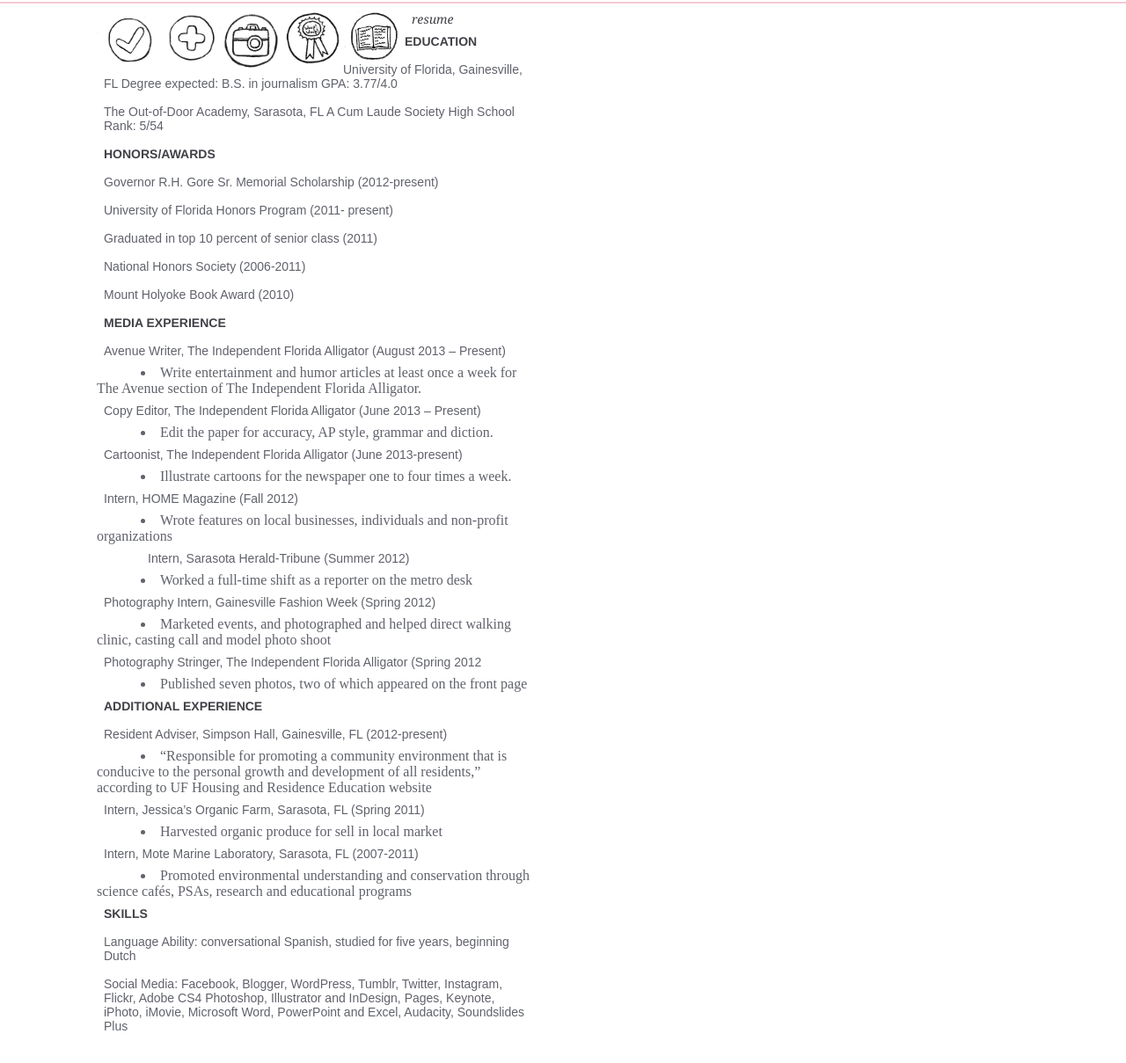
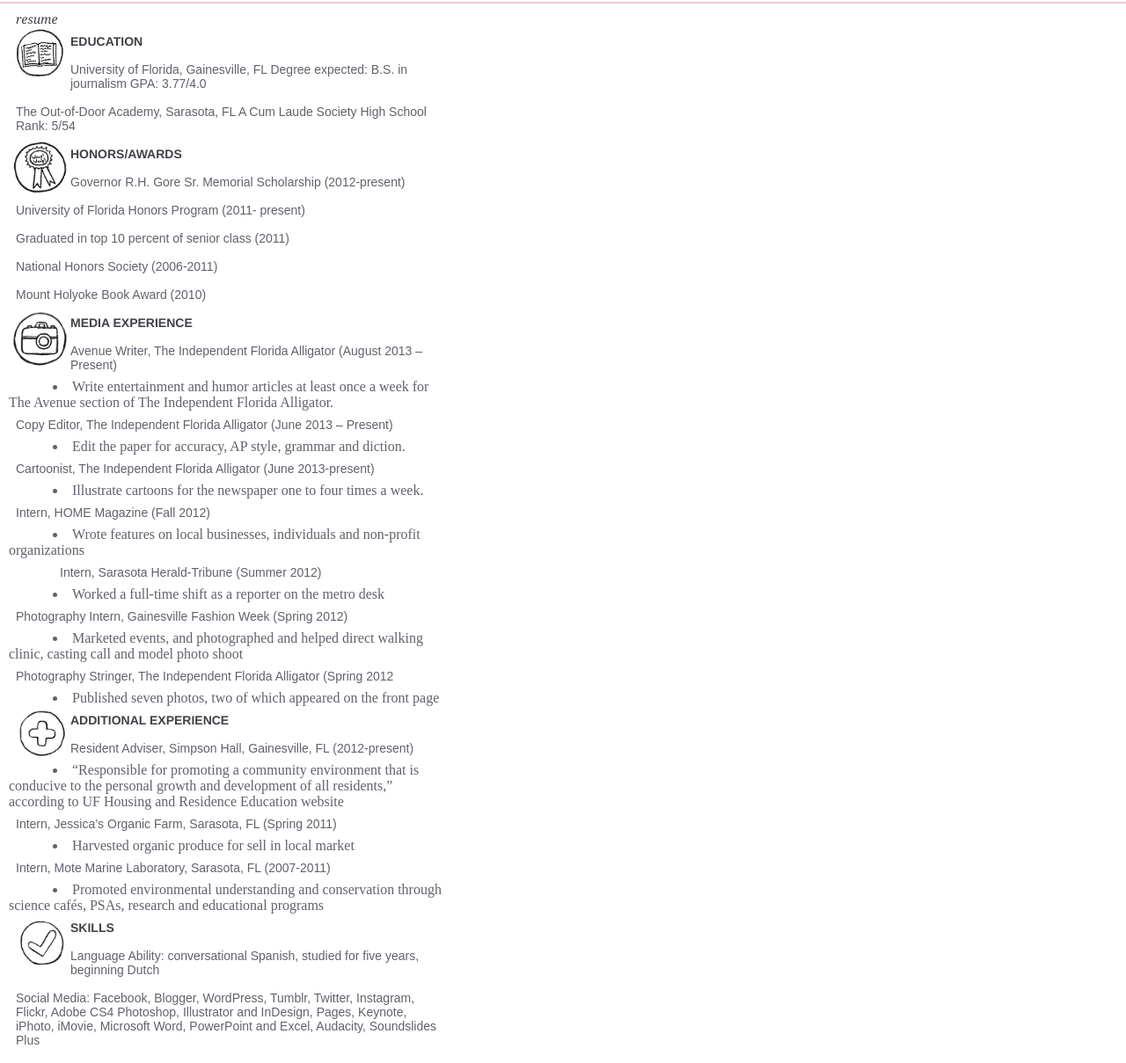
Before and after one commit to catadamson/catadamson.github.io, a plain HTML site: page resume.html in a window 1280 px wide. Shown: the part 82-1291 px from the top of the page at 88% size. Drawn offline with Linux system fonts and the light colour scheme.

Commit message:
personal website

```diff
--- a/css/resume.css
+++ b/css/resume.css
@@ -51,11 +51,11 @@ nav a:hover {
 
 div img{
     float:left;
+    margin-bottom:100;
 }
 
 div {
         width: 500px;
-        margin-left:100px;
 }
 
 article{
--- a/resume.html
+++ b/resume.html
@@ -26,18 +26,15 @@
 
 	            <article>
 
-                    <div id="icons">
 
-                        <img src="img/skills.jpg" width="70px" title="skills" alt="skills" />
-                        <img src="img/additional.jpg" width="70px" title="additional experience" alt="additional experience" />
-                        <img src="img/media.jpg" width="70px" title="media" alt="media" />
-                        <img src="img/awards.jpg" width="70px" title="awards" alt="awards" />
+
+
+                    <em>resume</em>
+
+                    <div id="education">
+
                         <img src="img/education.jpg" width="70px" title="education" alt="education" />
 
-                        </div>
-
-                    <div id="resume">
-                    <em>resume</em>
 
                     <h2>EDUCATION</h2>
 
@@ -48,6 +45,12 @@
                                 <p>The Out-of-Door Academy, Sarasota, FL
                                 A Cum Laude Society High School
                                 Rank: 5/54</p>
+                    </div>
+
+                    <div id="awards">
+
+                            <img src="img/awards.jpg" width="70px" title="awards" alt="awards" />
+
 
                    <h2>HONORS/AWARDS</h2>
 
@@ -56,6 +59,13 @@
                                    <p> Graduated in top 10 percent of senior class (2011)</p>
                                    <p> National Honors Society (2006-2011)</p>
                                    <p> Mount Holyoke Book Award (2010) </p>
+
+                    </div>
+
+                    <div id="media">
+
+                     <img src="img/media.jpg" width="70px" title="media" alt="media" />
+
 
                     <h2>MEDIA EXPERIENCE</h2>
 
@@ -73,9 +83,14 @@
                                 <li>Worked a full-time shift as a reporter on the metro desk </li>
                                 <p>Photography Intern, Gainesville Fashion Week (Spring 2012)</p>
                                 <li>Marketed events, and photographed and helped direct walking clinic, casting call and model photo shoot </li>
-                                <p>Photography Stringer, The Independent Florida Alligator (Spring 2012
+                                <p>Photography Stringer, The Independent Florida Alligator (Spring 2012</p>
                                 <li>Published seven photos, two of which appeared on the front page</li>
 
+                    </div>
+
+                    <div id="additional">
+
+                     <img src="img/additional.jpg" width="70px" title="additional experience" alt="additional experience" />
 
 
                     <h2>ADDITIONAL EXPERIENCE</h2>
@@ -87,10 +102,18 @@
                                 <p> Intern, Mote Marine Laboratory, Sarasota, FL (2007-2011)</p>
                                 <li> Promoted environmental understanding and conservation through science cafés, PSAs, research and educational programs </li>
 
+                    </div>
+
+                    <div id="skills">
+
+                                             <img src="img/skills.jpg" width="70px" title="skills" alt="skills" />
+
+
                     <h2>SKILLS</h2>
 
                                 <p> Language Ability: conversational Spanish, studied for five years, beginning Dutch</p>
                                 <p> Social Media: Facebook, Blogger, WordPress, Tumblr, Twitter, Instagram, Flickr, Adobe CS4 Photoshop, Illustrator and InDesign, Pages, Keynote, iPhoto, iMovie, Microsoft Word, PowerPoint and Excel, Audacity, Soundslides Plus</p>
+
 
 
 
```
